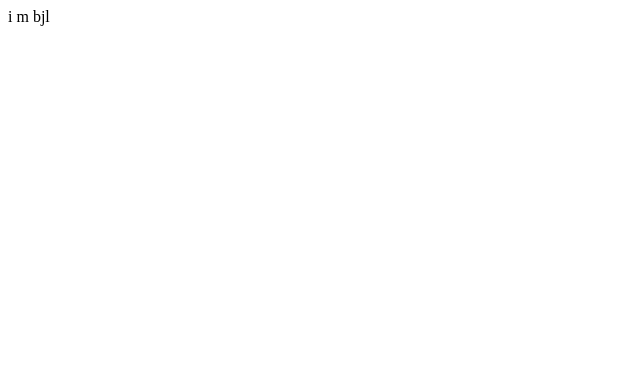
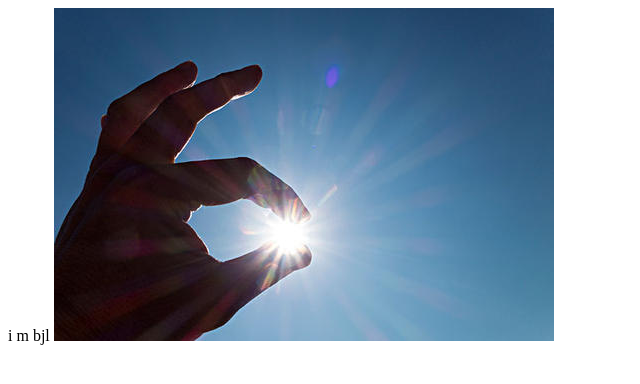
Before and after one commit to Bai511/Bai511.github.io, a plain HTML site: page index.html in a window 1280 px wide. Shown: the whole page, without its empty margins (0-640 px from the left). Drawn offline with Linux system fonts and the light colour scheme.

Commit message:
add a message

```diff
--- a/index.html
+++ b/index.html
@@ -1,5 +1,6 @@
 <html>
 <body>
 i m bjl
+<img src="taiyang.jpg"/>
 </body>
 </html>
```
Also changed, not shown: taiyang.jpg (added).
